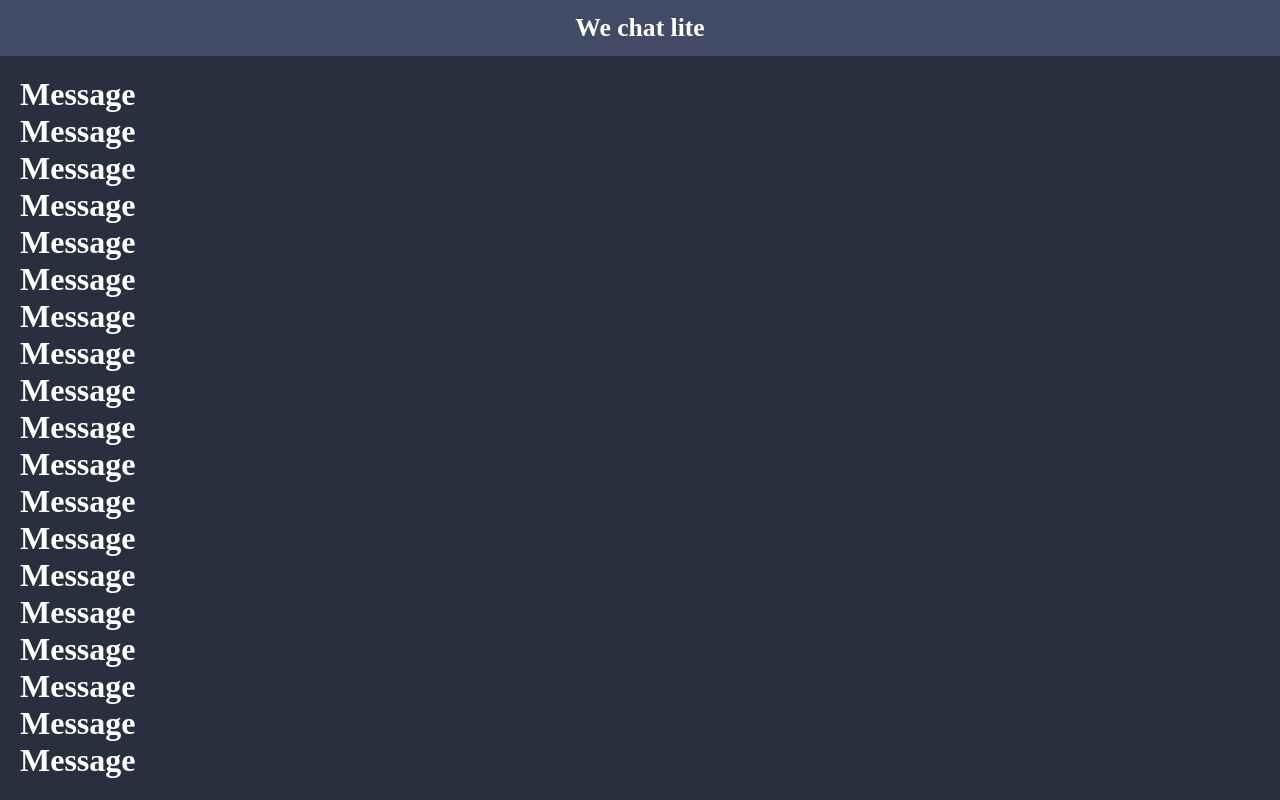
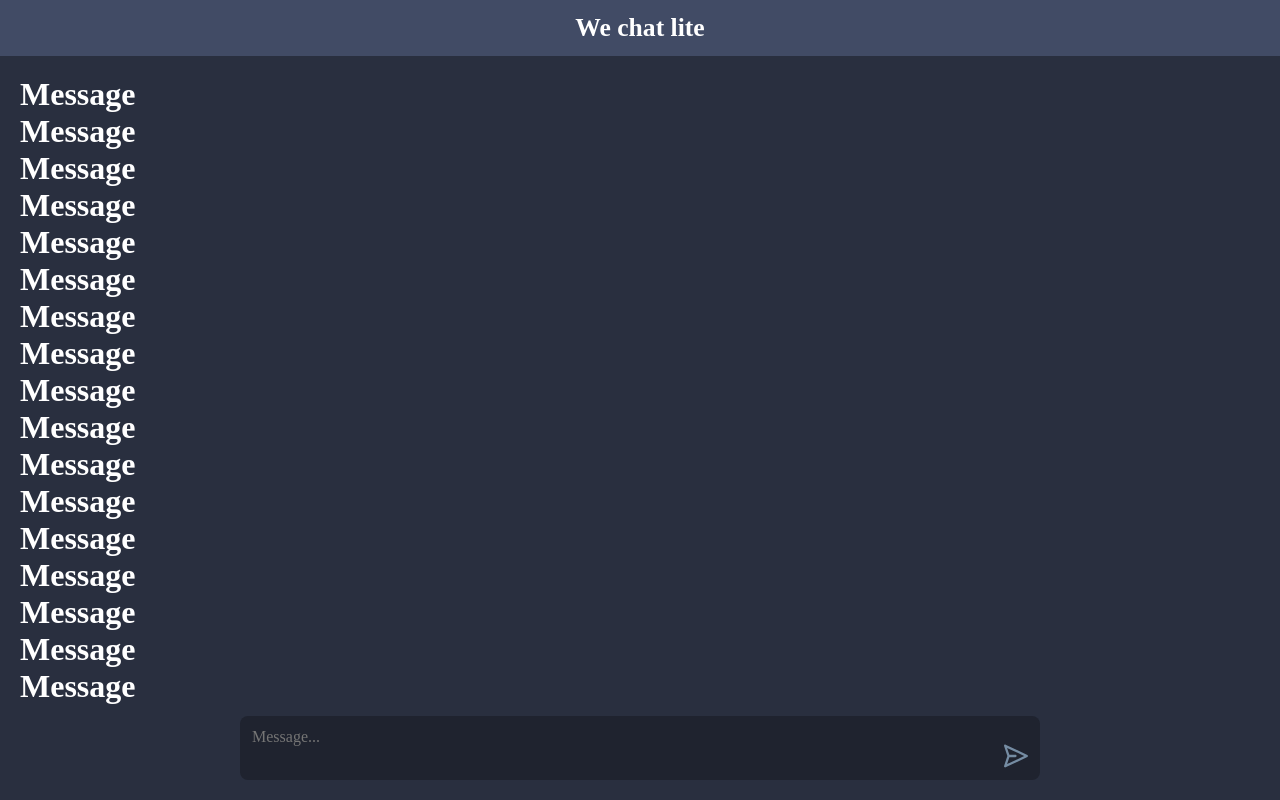
Before and after one commit to StarkDed/messenger_app_vue, a Vue app: page / in a window 1280 px wide. Built offline with nearby package versions, Linux system fonts and the light colour scheme.

Commit message:
added prototype of input message

```diff
--- a/src/components/ChatContainer.vue
+++ b/src/components/ChatContainer.vue
@@ -52,10 +52,23 @@
       <h1>Message</h1>
       <h1>Message</h1>
     </div>
+    <div class="messageInput">
+      <textarea
+        placeholder="Message..."
+        class="messageTextArea"
+        @input="autoResize"
+      ></textarea>
+      <img src="@/assets/send-image.svg" class="sendButton" alt="Send" />
+    </div>
   </div>
 </template>
 
-<script>
+<script setup>
+const autoResize = (event) => {
+  const textarea = event.target;
+  textarea.style.height = "auto";
+  textarea.style.height = textarea.scrollHeight + "px";
+};
 </script>
 
 <style scoped>
@@ -66,13 +79,53 @@
   flex-direction: column;
   overflow: hidden;
   padding: 20px;
+  position: relative;
 }
 
 .chatWindow {
   color: white;
   overflow-y: auto;
   flex: 1;
-  /* width: 500px;
-  height: 500px; */
+  margin-bottom: 70px;
+}
+
+.messageInput {
+  max-width: 800px;
+  width: 100%;
+  background: #1f232f;
+  margin: 0 auto;
+  border-radius: 8px;
+  padding: 12px;
+  position: absolute;
+  bottom: 20px;
+  left: 50%;
+  transform: translateX(-50%);
+  z-index: 2;
+}
+
+.messageTextArea {
+  width: calc(100% - 40px);
+  padding-right: 10px;
+  border: none;
+  background: transparent;
+  resize: none;
+  outline: none;
+  color: white;
+  font: inherit;
+  font-size: 16px;
+}
+
+.sendButton {
+  width: 24px;
+  height: 24px;
+  position: absolute;
+  right: 12px;
+  bottom: 12px;
+  cursor: pointer;
+  transition: opacity 0.3s;
+}
+
+.sendButton:hover {
+  opacity: 0.8;
 }
 </style>
```
Also changed, not shown: src/assets/send-image.svg (added).
